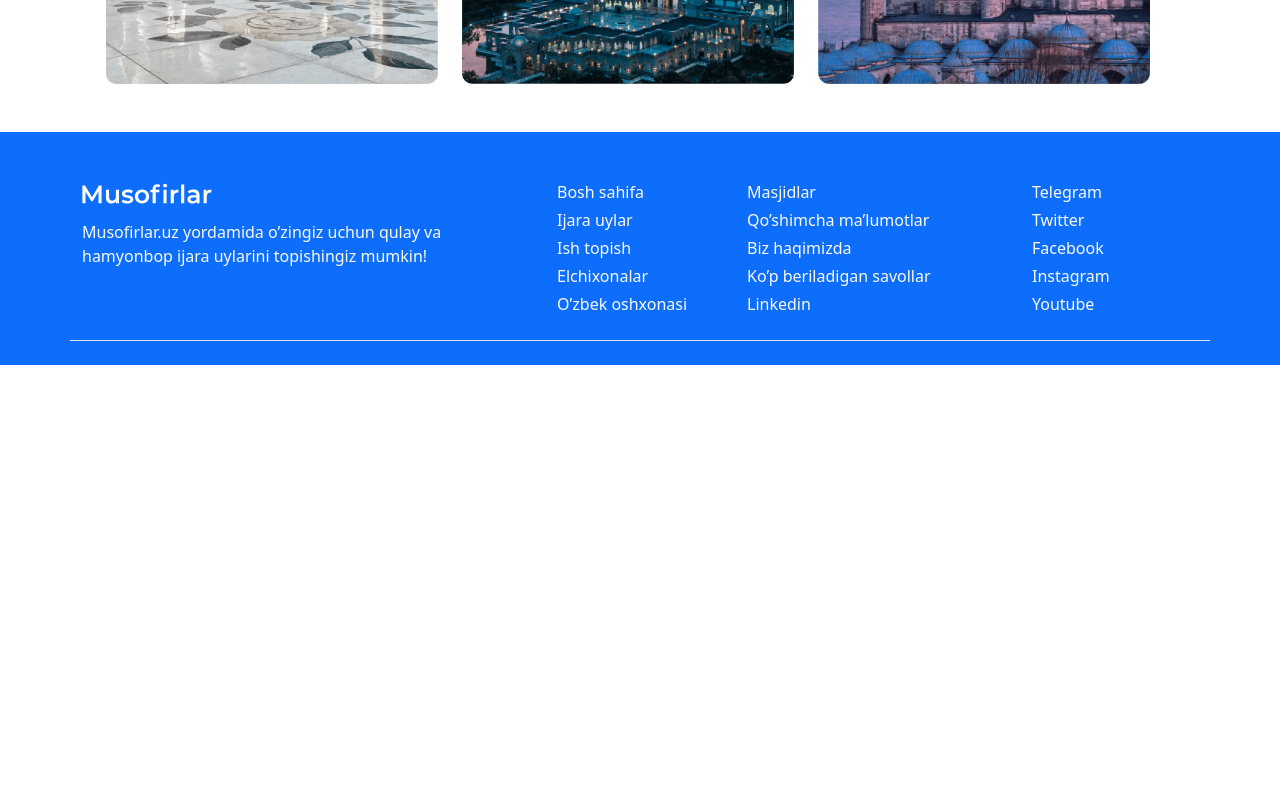
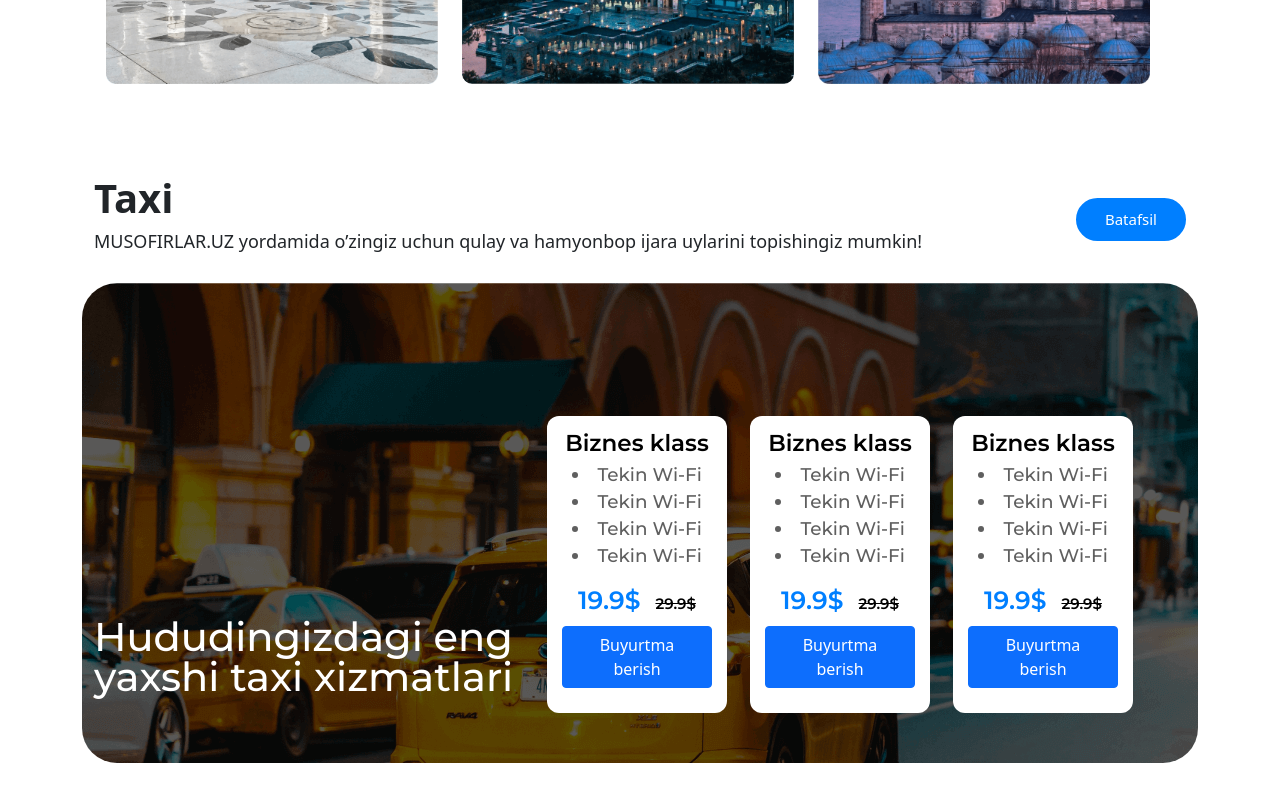
Before and after one commit to Milliy-Dasturchilar/musofirlar.frontend, a React (Create React App) app: page / in a window 1280 px wide. Shown: the part 4320-5120 px from the top of the page. Before the commit the page ends 4685 px from the top, so only its background shows below. Built offline with nearby package versions, Linux system fonts and the light colour scheme.

Commit message:
taxi main

```diff
--- /dev/null
+++ b/src/components/taxiMain/TaxiMain.css
@@ -0,0 +1,81 @@
+.Taxi-bottom{
+    background-image: url('./Taxi.png');
+    background-repeat: no-repeat;
+    height: 480px;
+    width: inherit;
+    border-radius: 35px;
+    display: flex;
+    align-items: flex-end;
+    margin: 0;
+    padding-bottom: 50px;
+}
+.text-bottom-content{
+font-family: 'Montserrat';
+font-style: normal;
+font-weight: 500;
+font-size: 40px;
+line-height: 40px;
+color: #FFFFFF;
+}
+
+.bottom-card{
+    background-color: #FFFFFF;
+    width: 180px;
+    margin-right: 23px;
+    text-align: center;
+    border-radius: 12px;
+    padding: 15px;
+    padding-bottom: 25px;
+}
+.bottom-card:hover{
+    box-shadow: 0px 0px 4px 3px rgba(0, 127, 255, 0.25);
+    transform: scale(1.2);
+    color: #000;
+}
+
+.bottom-card-title{
+    font-family: 'Montserrat', sans-serif;
+    font-style: normal;
+    font-weight: 600;
+    font-size: 23px;
+    line-height: 25px;
+    color: #000000;
+}
+.bottom-card>ul{
+    padding: 0;
+    list-style: inside;
+}
+.bottom-card>ul>li{
+    padding: 0;
+    margin-top: 5px;
+    font-family: 'Montserrat';
+    font-style: normal;
+    font-weight: 500;
+    font-size: 18.3989px;
+    line-height: 22px;
+    color: #5F5F5F;
+}
+
+.bottom-card>div{
+    margin: 0;
+}
+
+.bottom-card-cheap{
+font-family: 'Montserrat', sans-serif;
+font-style: normal;
+font-weight: 600;
+font-size: 25px;
+line-height: 35px;
+color: #007FFF;
+margin-right: 15px  ;
+}
+
+.bottom-card-expensive{
+    font-family: 'Montserrat', sans-serif;
+    font-style: normal;
+    font-weight: 600;
+    font-size: 15px;
+    line-height: 22px;
+    color: #000000;
+    text-decoration: line-through;
+}
--- /dev/null
+++ b/src/components/taxiMain/TaxiMain.js
@@ -0,0 +1,85 @@
+import React from "react";
+import './TaxiMain.css';
+import CardTop from "../main-card/CardTop";
+import ButtonMain from "../buttonMain/Button-main";
+
+class TaxiMain extends React.Component {
+
+    render() {
+        return (
+            <div>
+                <div className="container">
+                    <CardTop
+                        cardTitle={"Taxi"}
+                        cartText={
+                            "MUSOFIRLAR.UZ yordamida o’zingiz uchun qulay va  hamyonbop ijara uylarini topishingiz mumkin!"
+                        }
+                    />
+                    <div className="Taxi-bottom mt-4 row">
+                        <p className=" text-bottom-content   col-md-5">Hududingizdagi
+                            eng yaxshi taxi xizmatlari
+                            </p>
+                            <div className=" taxi-bottom-cards  col-md-7     row">
+                                <div className=" bottom-card col-md-4">
+                                    <h2 className="bottom-card-title">
+                                        Biznes klass
+                                    </h2>
+                                     <ul>
+                                         <li>Tekin Wi-Fi</li>
+                                         <li>Tekin Wi-Fi</li>
+                                         <li>Tekin Wi-Fi</li>
+                                         <li>Tekin Wi-Fi</li>
+                                     </ul>
+                                     <div>
+                                         <span className="bottom-card-cheap">19.9$</span>
+                                         <span className="bottom-card-expensive">29.9$</span>
+
+                                     </div>
+                                     <button className="btn btn-primary mt-2">Buyurtma berish               </button>
+                                </div>
+                                <div className="bottom-card  col-md-4">
+                                    <h2 className="bottom-card-title">
+                                        Biznes klass
+                                    </h2>
+                                     <ul>
+                                         <li>Tekin Wi-Fi</li>
+                                         <li>Tekin Wi-Fi</li>
+                                         <li>Tekin Wi-Fi</li>
+                                         <li>Tekin Wi-Fi</li>
+                                     </ul>
+                                     <div>
+                                         <span className="bottom-card-cheap">19.9$</span>
+                                         <span className="bottom-card-expensive">29.9$</span>
+
+                                     </div>
+                                     <button className="btn btn-primary mt-2">Buyurtma berish               </button>
+
+                                </div>
+                                <div className="bottom-card  col-md-4">
+                                    <h2 className="bottom-card-title">
+                                        Biznes klass
+                                    </h2>
+                                     <ul>
+                                         <li>Tekin Wi-Fi</li>
+                                         <li>Tekin Wi-Fi</li>
+                                         <li>Tekin Wi-Fi</li>
+                                         <li>Tekin Wi-Fi</li>
+                                     </ul>
+                                     <div>
+                                         <span className="bottom-card-cheap">19.9$</span>
+                                         <span className="bottom-card-expensive">29.9$</span>
+
+                                     </div>
+                                     <button className="btn btn-primary mt-2">Buyurtma berish               </button>
+
+                                </div>
+
+                            </div>
+                    </div>
+                </div>
+            </div>
+        );
+    }
+}
+
+export default TaxiMain;
--- a/src/pages/home/Home.js
+++ b/src/pages/home/Home.js
@@ -9,6 +9,7 @@ import mapImage from './mapImage.png';
 import MainWorkContent from "../../components/mainWork/mainWorkContent/MainWorkContent";
 import kitchenImage from './oshxona.png'
 import Mosque from "../../components/mosque/Mosque";
+import TaxiMain from "../../components/taxiMain/TaxiMain";
 
 class Home extends React.Component {
   render() {
@@ -124,7 +125,8 @@ class Home extends React.Component {
         </div>
 {/* Masjidlar bo'limi */}
 <Mosque />
-
+{/* Taxi bo'limi */}
+<TaxiMain />
 
       </div>
     );
```
Also changed, not shown: src/components/taxiMain/Taxi.png (added).
